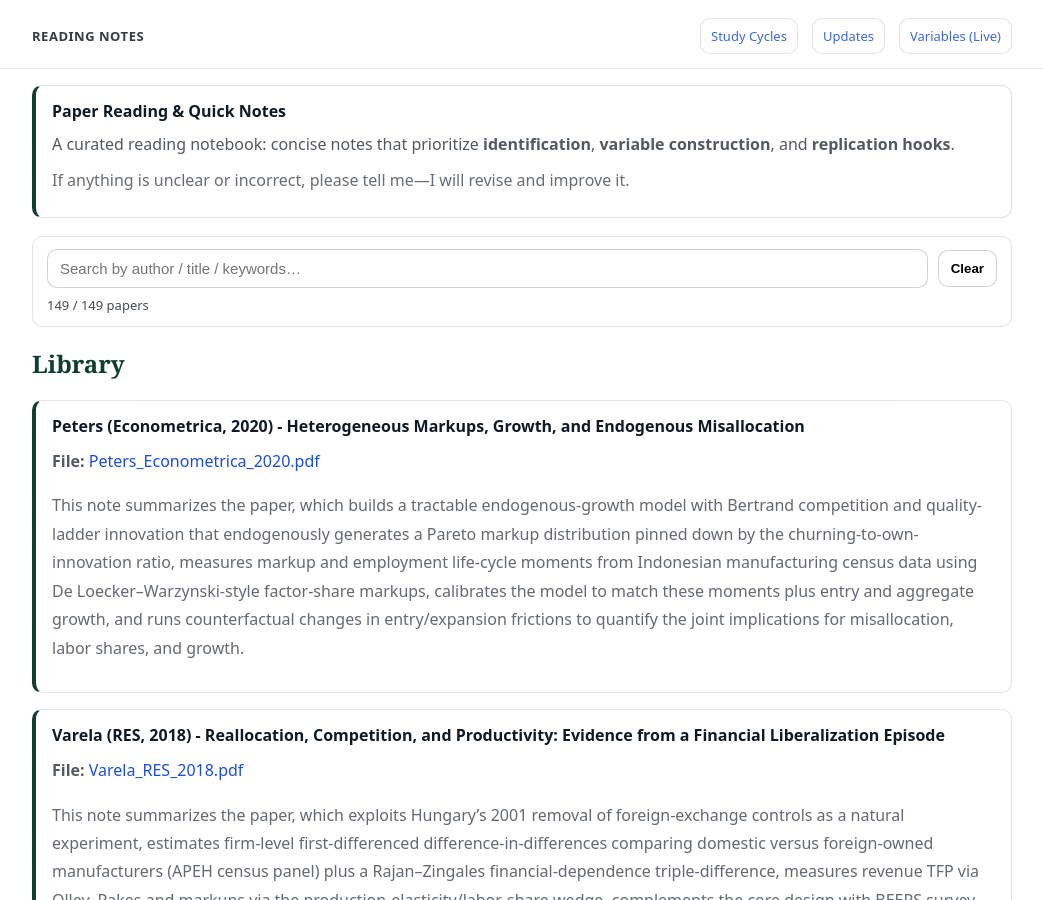
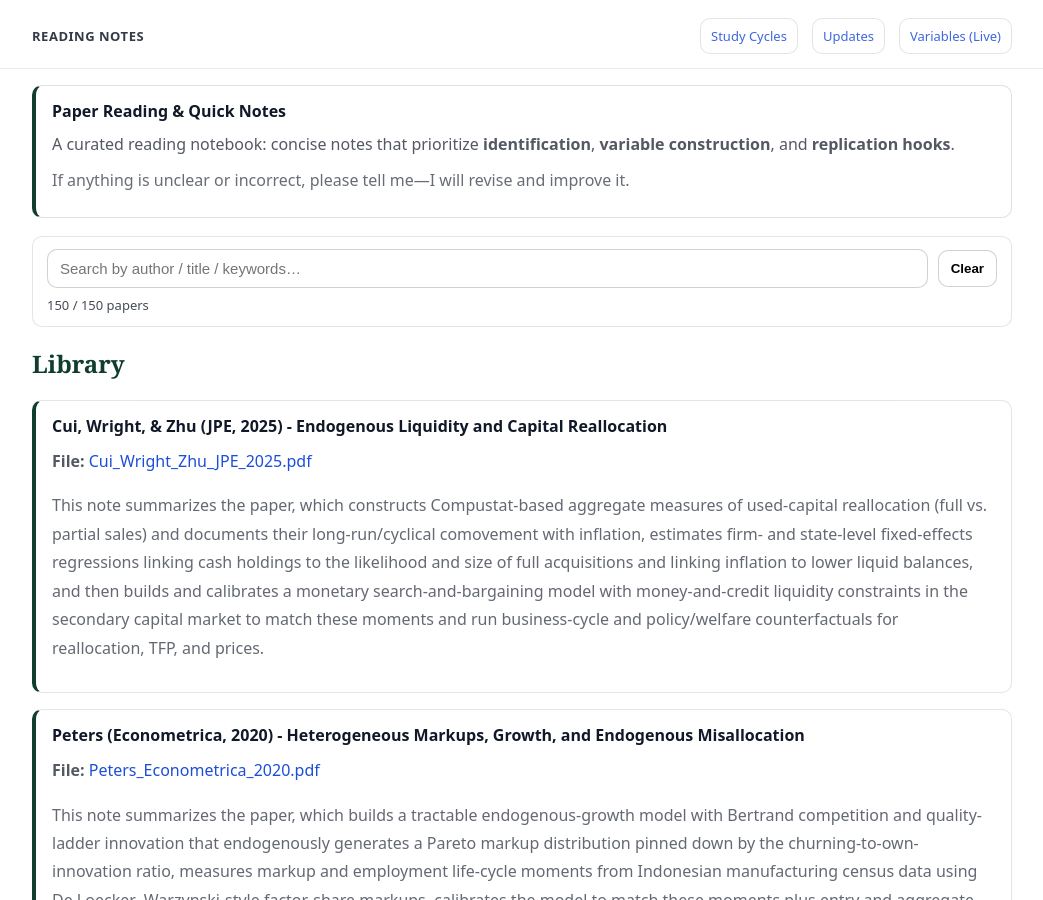
Before and after one commit to yaxinzn/study-archive, a Jekyll site: the page built from reading/index.md, in a window 1280 px wide and 900 px high. Shown: the whole window, without its empty margins (118-1161 px from the left). Built offline with Jekyll 4.4.1, drawn with Linux system fonts in a browser that asks for light colours.

Commit message:
Reading: add/update Cui_Wright_Zhu_JPE_2025.pdf

```diff
--- a/_data/reading.yml
+++ b/_data/reading.yml
@@ -1,3 +1,7 @@
+- title: "Cui, Wright, & Zhu (JPE, 2025) - Endogenous Liquidity and Capital Reallocation"
+  file: "Cui_Wright_Zhu_JPE_2025.pdf"
+  desc: "This note summarizes the paper, which constructs Compustat-based aggregate measures of used-capital reallocation (full vs. partial sales) and documents their long-run/cyclical comovement with inflation, estimates firm- and state-level fixed-effects regressions linking cash holdings to the likelihood and size of full acquisitions and linking inflation to lower liquid balances, and then builds and calibrates a monetary search-and-bargaining model with money-and-credit liquidity constraints in the secondary capital market to match these moments and run business-cycle and policy/welfare counterfactuals for reallocation, TFP, and prices."
+
 - title: "Peters (Econometrica, 2020) - Heterogeneous Markups, Growth, and Endogenous Misallocation"
   file: "Peters_Econometrica_2020.pdf"
   desc: "This note summarizes the paper, which builds a tractable endogenous-growth model with Bertrand competition and quality-ladder innovation that endogenously generates a Pareto markup distribution pinned down by the churning-to-own-innovation ratio, measures markup and employment life-cycle moments from Indonesian manufacturing census data using De Loecker–Warzynski-style factor-share markups, calibrates the model to match these moments plus entry and aggregate growth, and runs counterfactual changes in entry/expansion frictions to quantify the joint implications for misallocation, labor shares, and growth."
```
Also changed, not shown: 1 other file.
